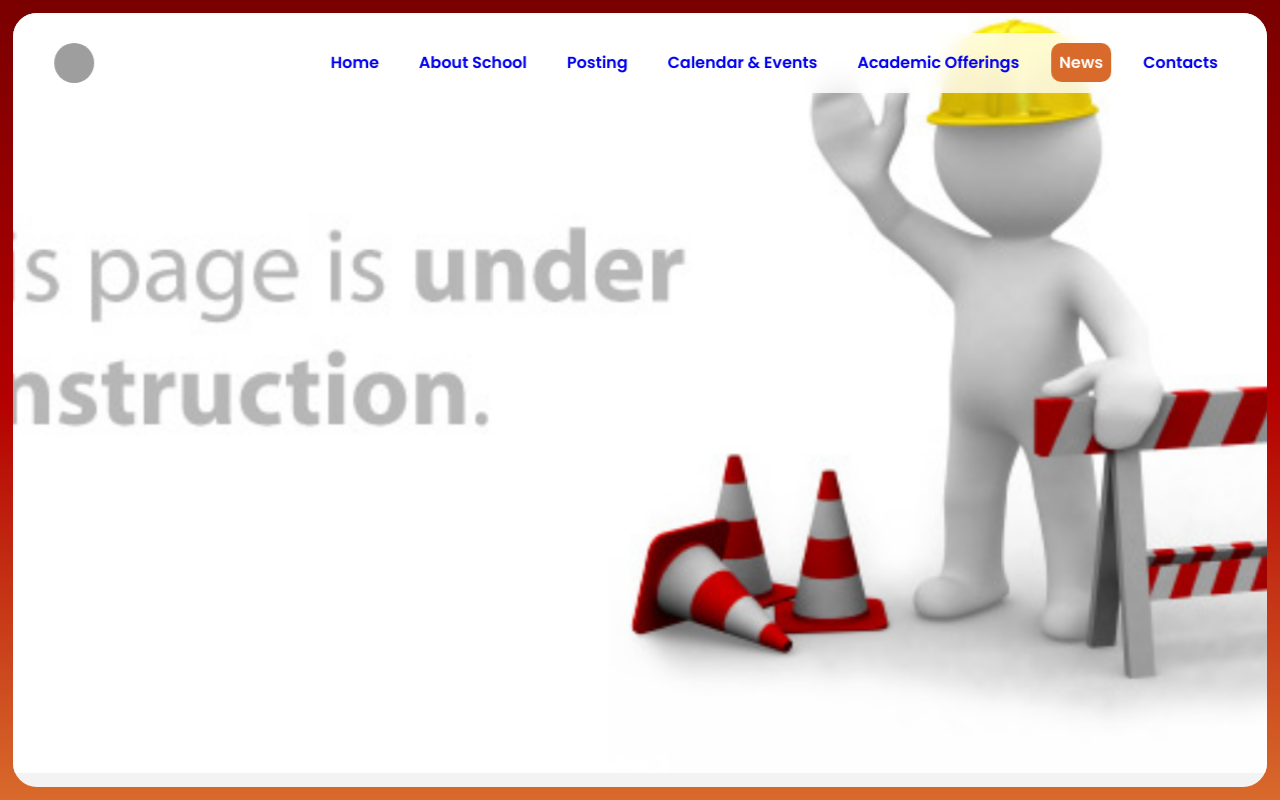
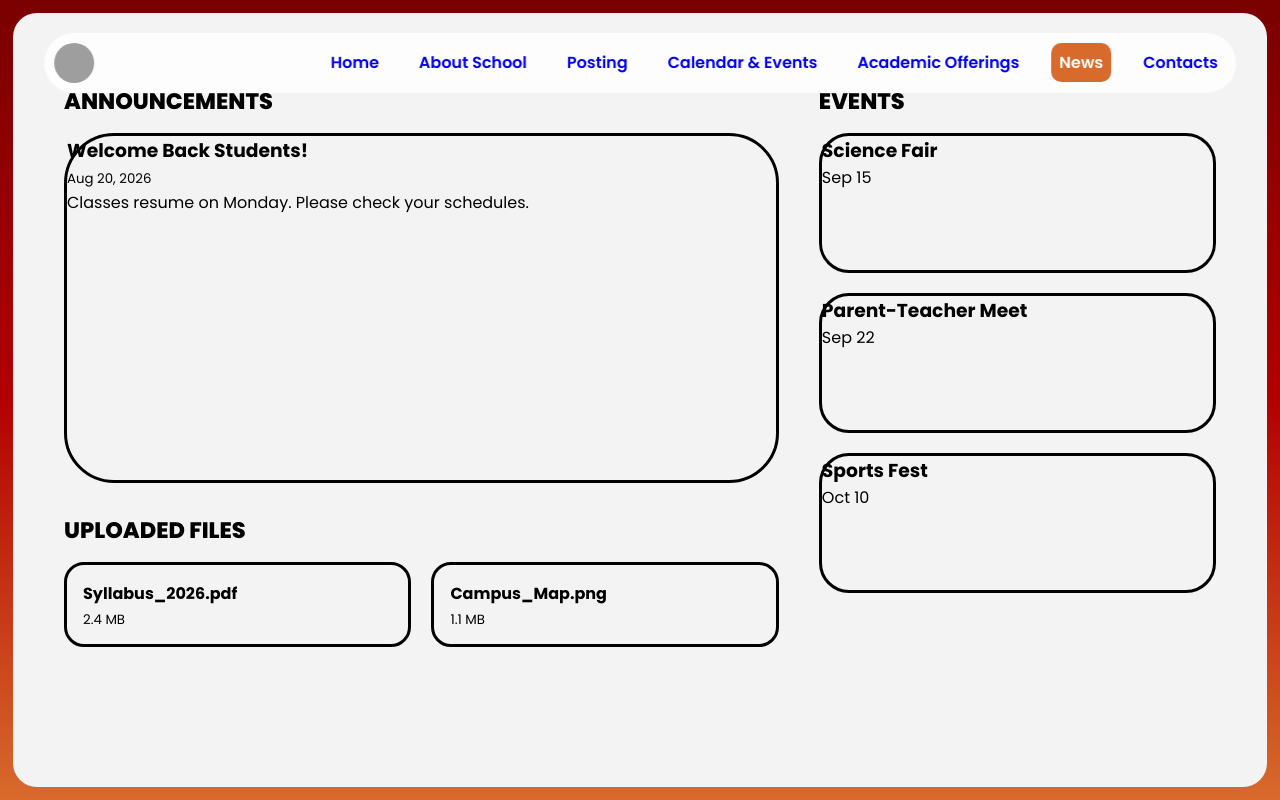
Before and after one commit to stakatax/bahay-ko, a PHP site: page /index.php?page=news in a window 1280 px wide. Run offline with PHP 8.4, Linux system fonts and the light colour scheme; grey boxes are pictures that could not be loaded.

Commit message:
added news section

```diff
--- a/Assets/css/news.css
+++ b/Assets/css/news.css
@@ -1,12 +1,92 @@
-.about-hero {
-  position: relative;
-  height: 95vh;
-  width: 100%;
-  overflow: hidden;
+@import url('root.css');
+
+/* Ensure the section fills the main-card container */
+.news-section {
+    width: 100%;
+    height: 100%;
+    padding: var(--padding);
+    box-sizing: border-box;
+    overflow-y: auto; /* Allows scrolling inside the card if content is long */
+    display: flex;
+    flex-direction: column;
 }
 
-.hero-img {
-  width: 100%;
-  height: 100%;
-  object-fit: cover;
+/* Grid Layout adapted for the main-card inner space */
+.news-content {
+    display: grid;
+    grid-template-columns: 1.8fr 1fr;
+    grid-template-rows: auto auto;
+    grid-template-areas:
+        "announcements events"
+        "files events";
+    gap: 30px 40px;
+    width: 100%;
+    margin-top: 20px; /* Space from navbar */
 }
+
+/* Mapping Areas */
+.announcement-section { grid-area: announcements; }
+.events-view-section { grid-area: events; }
+.uploaded-files-section { grid-area: files; }
+
+/* Titles */
+.section-title {
+    font-family: var(--font-primary);
+    font-weight: 800;
+    font-size: 1.4rem;
+    text-transform: uppercase;
+    color: var(--text-black);
+    margin-bottom: 15px;
+    display: block;
+}
+
+/* The Wireframe Shapes from the Image */
+.wireframe-box {
+    border: 3px solid var(--text-black);
+    background-color: transparent;
+    transition: all 0.3s ease;
+}
+
+/* Large Announcement Oval */
+.box-announcement {
+    width: 100%;
+    min-height: 350px;
+    border-radius: 50px; /* Strong rounding like mockup */
+}
+
+/* Events Stack */
+.events-container {
+    display: flex;
+    flex-direction: column;
+    gap: 20px;
+}
+
+.box-event {
+    width: 100%;
+    height: 140px;
+    border-radius: 30px;
+}
+
+/* Uploaded Files Row */
+.files-container {
+    display: flex;
+    gap: 20px;
+    width: 100%;
+}
+
+.box-file {
+    flex: 1;
+    height: 85px;
+    border-radius: 20px;
+}
+
+/* RESPONSIVE: If main-card gets too narrow */
+@media (max-width: 1100px) {
+    .news-content {
+        grid-template-columns: 1fr;
+        grid-template-areas:
+            "announcements"
+            "events"
+            "files";
+    }
+}
--- a/config/save_event.php
+++ b/config/save_event.php
@@ -13,7 +13,7 @@ if (!$date || !$title) {
     exit;
 }
 
-$stmt = $conn->prepare("INSERT INTO events (event_date, title) VALUES (?, ?)");
+$stmt = $conn->prepare("INSERT INTO events (event_date, title, status, user_id) VALUES (?, ?, 'active', 1)");
 $stmt->bind_param("ss", $date, $title);
 
 if ($stmt->execute()) {
--- a/index.php
+++ b/index.php
@@ -33,7 +33,6 @@ if (!in_array($page, $allowedPages)) {
   <?php if ($page === 'contact'): ?>
     <link rel="stylesheet" href="Assets/css/contact.css" />
   <?php endif; ?>
-
   <?php if ($page === 'calendar'): ?>
     <link rel="stylesheet" href="Assets/css/calendar.css" />
   <?php endif; ?>
--- a/olshco.sql
+++ b/olshco.sql
@@ -1,3 +1,7 @@
+CREATE DATABASE olshcodb;
+
+USE olshcodb;
+
 CREATE TABLE role (
     role_id INT AUTO_INCREMENT PRIMARY KEY,
     role_prefix VARCHAR(150) UNIQUE
--- a/pages/calendar.php
+++ b/pages/calendar.php
@@ -190,7 +190,7 @@
                 </div>
             </div>
 
-            <div id="eventList">
+            <div id="eventList" class="event-list-container">
                 <?php if (empty($selectedEvents)): ?>
                     <div class="event-mini-card">
                         <h4>No Events</h4>
--- a/pages/news.php
+++ b/pages/news.php
@@ -1,9 +1,62 @@
-<section class="about-hero">
-    <img src="Assets/images/otw.jpg" class="hero-img">
+<?php
+// Mock data simulating database fetches
+$announcements = [
+    [
+        'title' => 'Welcome Back Students!',
+        'content' => 'Classes resume on Monday. Please check your schedules.',
+        'date' => 'Aug 20, 2026'
+    ]
+];
 
+$events = [
+    ['title' => 'Science Fair', 'date' => 'Sep 15'],
+    ['title' => 'Parent-Teacher Meet', 'date' => 'Sep 22'],
+    ['title' => 'Sports Fest', 'date' => 'Oct 10']
+];
 
-    <div class="hero-content">
+$uploadedFiles = [
+    ['filename' => 'Syllabus_2026.pdf', 'size' => '2.4 MB'],
+    ['filename' => 'Campus_Map.png', 'size' => '1.1 MB']
+];
+?>
 
-        </p>
+<section class="news-section">
+    <div class="news-content">
+
+        <div class="announcement-section">
+            <h2 class="section-title">Announcements</h2>
+            <?php foreach ($announcements as $announcement): ?>
+                <div class="wireframe-box box-announcement">
+                    <h3><?= htmlspecialchars($announcement['title']) ?></h3>
+                    <small><?= htmlspecialchars($announcement['date']) ?></small>
+                    <p><?= htmlspecialchars($announcement['content']) ?></p>
+                </div>
+            <?php endforeach; ?>
+        </div>
+
+        <div class="events-view-section">
+            <h2 class="section-title">Events</h2>
+            <div class="events-container">
+                <?php foreach ($events as $event): ?>
+                    <div class="wireframe-box box-event">
+                        <h3><?= htmlspecialchars($event['title']) ?></h3>
+                        <p><?= htmlspecialchars($event['date']) ?></p>
+                    </div>
+                <?php endforeach; ?>
+            </div>
+        </div>
+
+        <div class="uploaded-files-section">
+            <h2 class="section-title">Uploaded Files</h2>
+            <div class="files-container">
+                <?php foreach ($uploadedFiles as $file): ?>
+                    <div class="wireframe-box box-file" style="padding: 1rem;">
+                        <strong><?= htmlspecialchars($file['filename']) ?></strong><br>
+                        <small><?= htmlspecialchars($file['size']) ?></small>
+                    </div>
+                <?php endforeach; ?>
+            </div>
+        </div>
+
     </div>
 </section>
```
Also changed, not shown: Assets/css/calendar.css (+18 -0 lines), Assets/js/calendar.js (+25 -18 lines).
